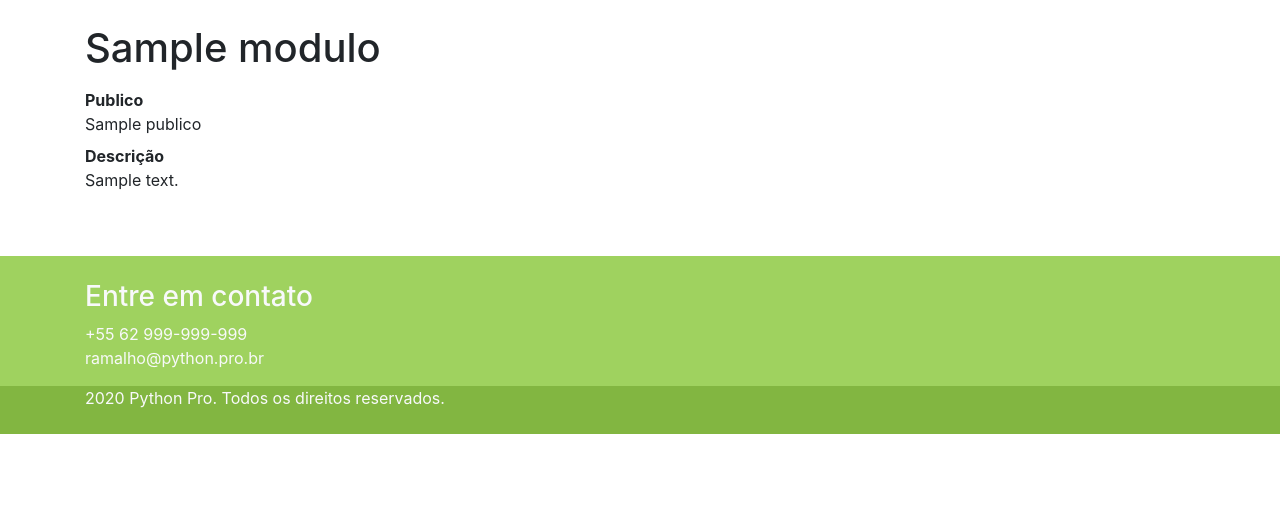
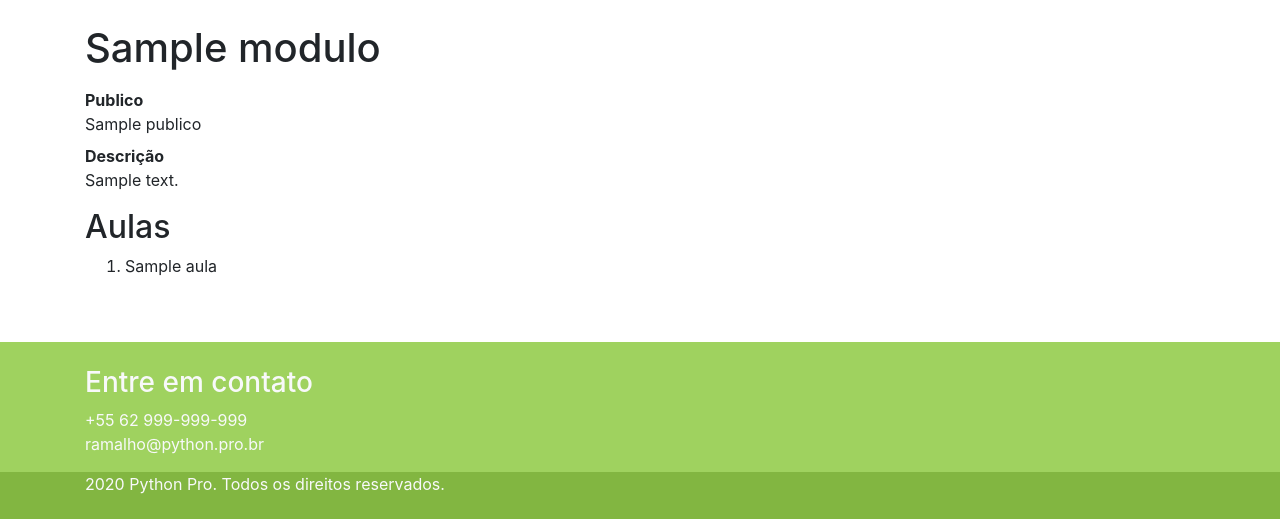
Before and after one commit to Marcio-Souza/curso-django, a Django app: template pypro/modulos/templates/modulos/modulo_detalhe.html in a window 1280 px wide. Shown: the part 56-575 px from the top of the page. Run offline with Django 3.2, Linux system fonts and the light colour scheme; the template is opened without the code that fills it: most values are stand-ins (such as "Sample title", 1, 10 or a date in 2020); some libraries are stand-ins or nearby versions.

Commit message:
Created relation between Modulo and Aula
close #119

```diff
--- a/pypro/modulos/admin.py
+++ b/pypro/modulos/admin.py
@@ -12,6 +12,7 @@ class ModelAdmin(OrderedModelAdmin):
 
 @admin.register(Aula)
 class AulaAdmin(OrderedModelAdmin):
-    list_display = ('titulo', 'modulo', 'move_up_down_links')
+    list_display = ('titulo', 'modulo', 'order', 'move_up_down_links')
     list_filter = ('modulo',)
+    ordering = ('modulo', 'order')
     prepopulated_fields = {'slug': ('titulo',)}
--- a/pypro/modulos/facade.py
+++ b/pypro/modulos/facade.py
@@ -14,3 +14,7 @@
 
 def encontrar_modulo(slug: str) -> Modulo:
     return Modulo.objects.get(slug=slug)
+
+
+def listar_aulas_de_modulo_ordenadas(modulo: Modulo):
+    return list(modulo.aula_set.order_by('order').all())
--- a/pypro/modulos/templates/modulos/modulo_detalhe.html
+++ b/pypro/modulos/templates/modulos/modulo_detalhe.html
@@ -15,6 +15,12 @@
                 <dt>Descrição</dt>
                 <dd>{{ modulo.descricao }}</dd>
             </dl>
+            <h2>Aulas</h2>
+            <ol>
+                {% for aula in aulas %}
+                <li>{{ aula.titulo }}</li>
+                {% endfor %}
+            </ol>
         </div>
     </div>
 </div>
--- a/pypro/modulos/views.py
+++ b/pypro/modulos/views.py
@@ -5,4 +5,5 @@ from pypro.modulos import facade
 
 def detalhe(request, slug):
     modulo = facade.encontrar_modulo(slug)
-    return render(request, 'modulos/modulo_detalhe.html', {'modulo': modulo})
+    aulas = facade.listar_aulas_de_modulo_ordenadas(modulo)
+    return render(request, 'modulos/modulo_detalhe.html', {'modulo': modulo, 'aulas': aulas})
```
Also changed, not shown: pypro/modulos/tests/test_aba_de_modulos_detalhe.py (+12 -2 lines).
